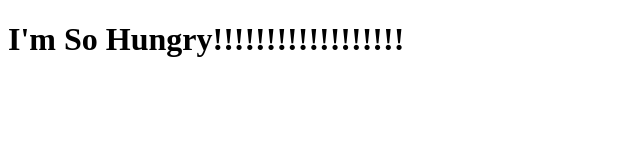
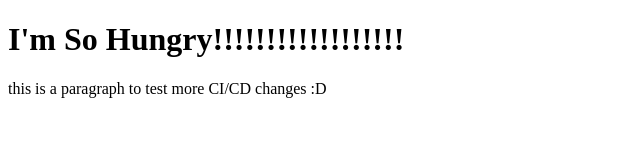
Before and after one commit to Costco-Water/GitActions, a plain HTML site: page index.html in a window 1280 px wide. Shown: the whole page, without its empty margins (0-640 px from the left). Drawn offline with Linux system fonts and the light colour scheme.

Commit message:
added a paragraph

```diff
--- a/index.html
+++ b/index.html
@@ -7,5 +7,6 @@
 </head>
 <body>
     <h1>I'm So Hungry!!!!!!!!!!!!!!!!!!</h1>
+    <p>this is a paragraph to test more CI/CD changes :D</p>
 </body>
 </html>
```
